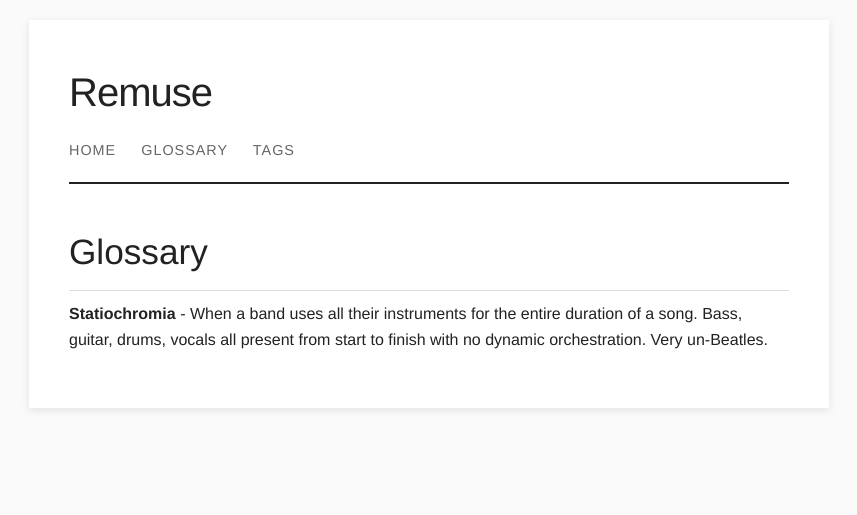
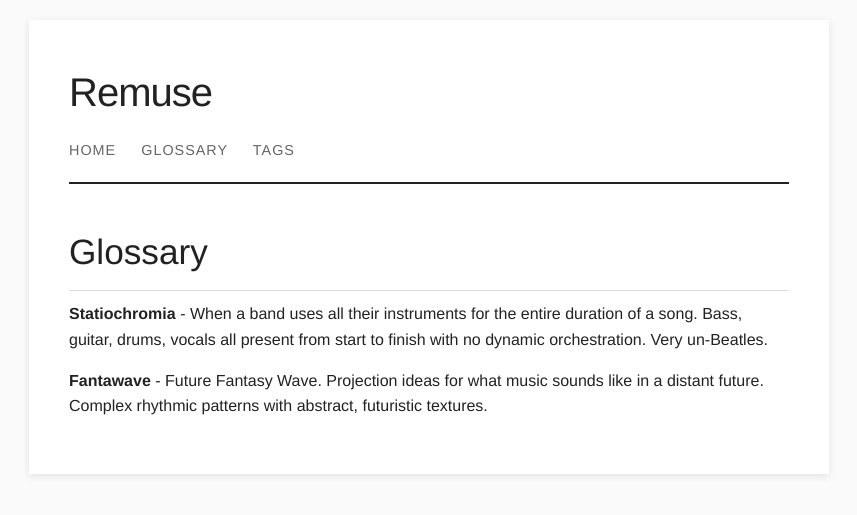
Before and after one commit to sova/remuse-encyclopedia, a Jekyll site: the page built from glossary.md, in a window 1280 px wide. Shown: the top 515 px of the page, without its empty margins (211-1068 px from the left). Built offline with Jekyll 4.4.1, drawn with Linux system fonts in a browser that asks for light colours.

Commit message:
fantawave

```diff
--- a/glossary.md
+++ b/glossary.md
@@ -6,3 +6,5 @@ title: Glossary
 # Glossary
 
 **Statiochromia** - When a band uses all their instruments for the entire duration of a song. Bass, guitar, drums, vocals all present from start to finish with no dynamic orchestration. Very un-Beatles.
+
+**Fantawave** -  Future Fantasy Wave.  Projection ideas for what music sounds like in a distant future. Complex rhythmic patterns with abstract, futuristic textures.
```
